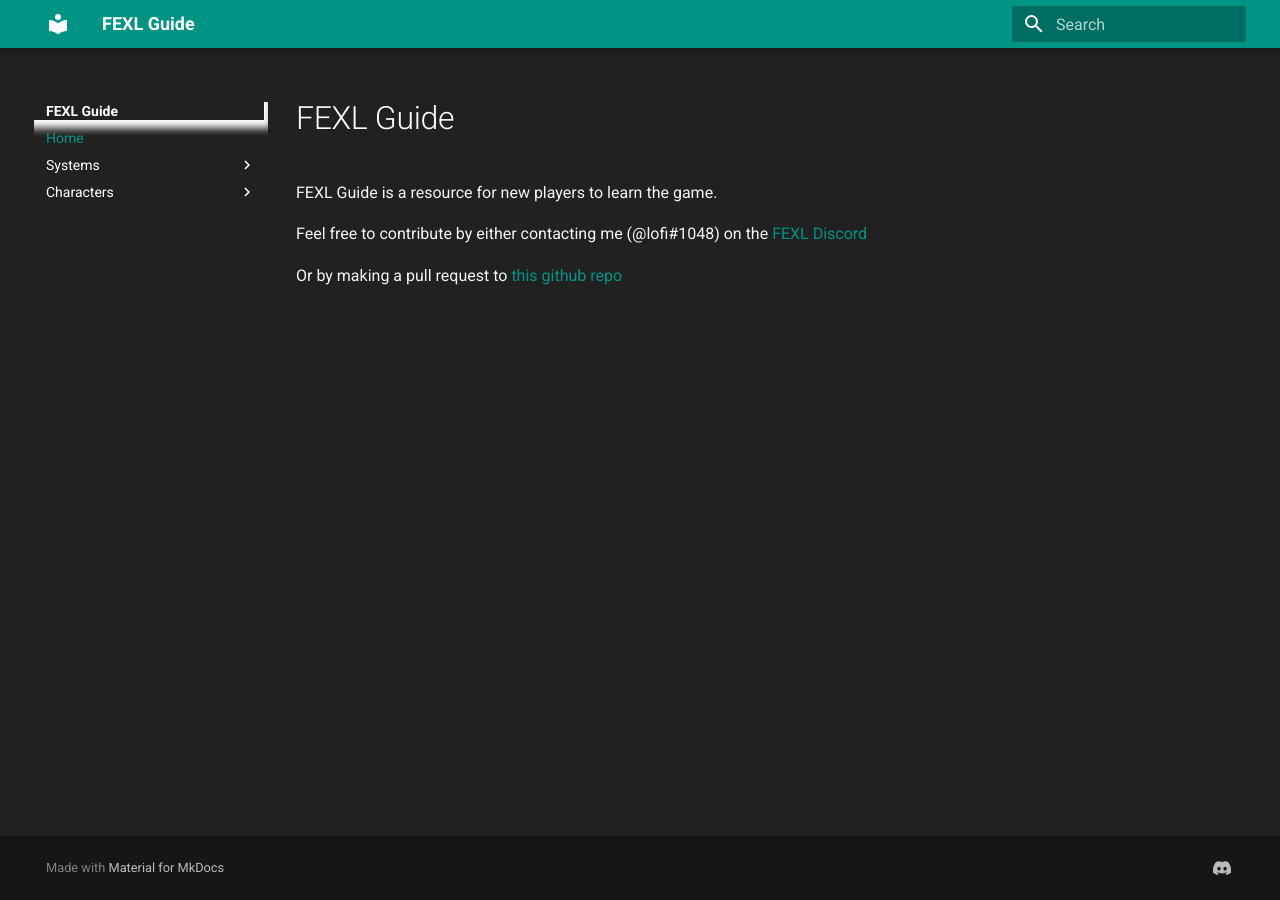
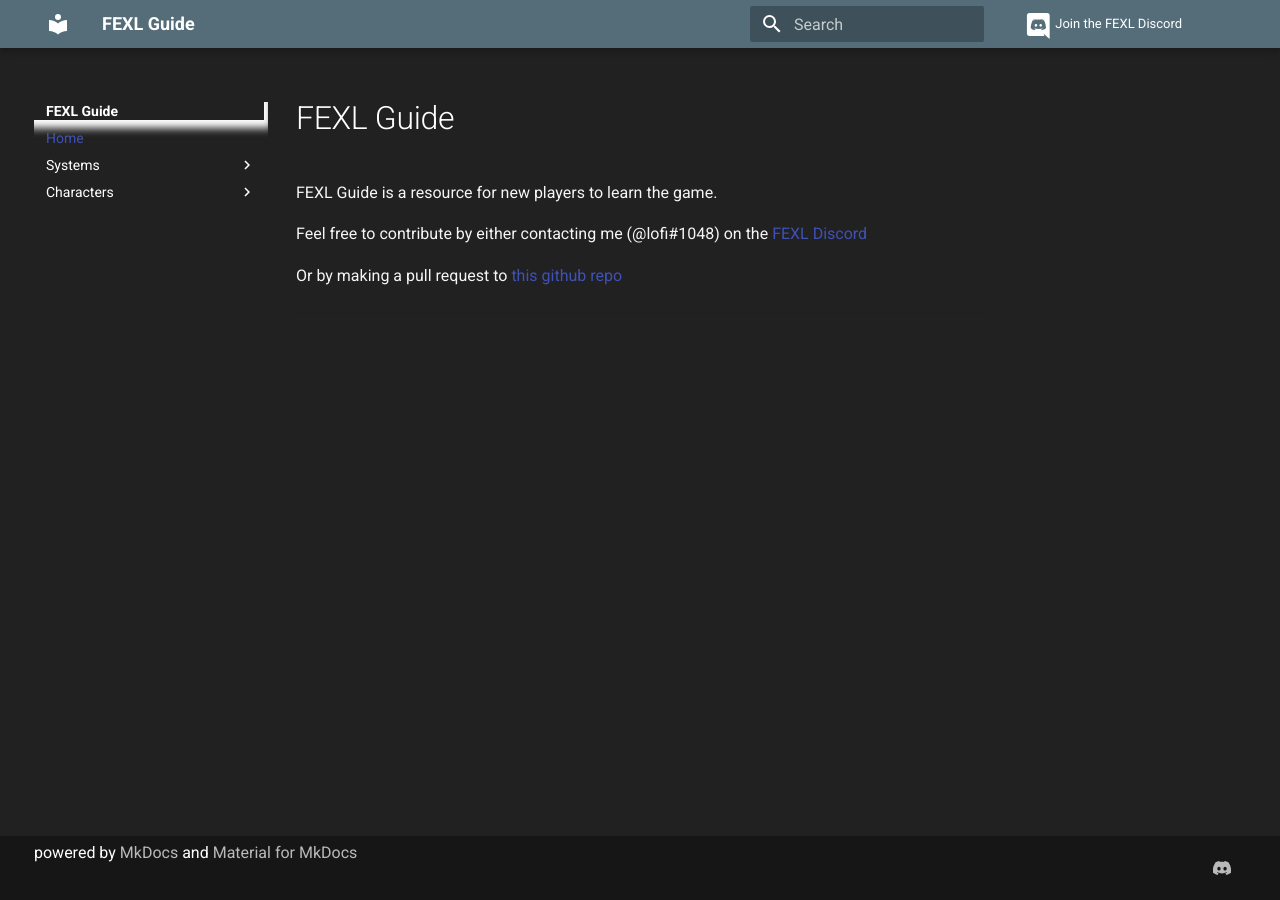
Before and after one commit to fabricioanciaes/fexlguide, an MkDocs documentation site: the page built from docs/index.md, in a window 1280 px wide. Built offline with MkDocs 1.6.1 and Material for MkDocs 9.7.7, drawn with Linux system fonts in a browser that asks for light colours.

Commit message:
added discord link, small changes in the layout

```diff
--- a/mkdocs.yml
+++ b/mkdocs.yml
@@ -4,12 +4,17 @@
 site_author: FEXL Discord
 site_url: https://fabricioanciaes.github.io/fexl-guide/
 
+# Change this to your discord invite link
+repo_name: Join the FEXL Discord
+repo_url: https://discord.gg/Jxs6448
+edit_uri: ""
+
 theme:
   name: 'material'
   custom_dir: 'theme'
   palette:
-    primary: 'Teal'
-    accent: 'Teal'
+    primary: 'Blue Grey'
+    accent: 'Cyan'
 
 extra_css:
   - stylesheets/dark_theme.css
--- /dev/null
+++ b/theme/mkdocs_theme.yml
@@ -0,0 +1,73 @@
+# Copyright (c) 2016-2018 Martin Donath <martin.donath@squidfunk.com>
+
+# Permission is hereby granted, free of charge, to any person obtaining a copy
+# of this software and associated documentation files (the "Software"), to
+# deal in the Software without restriction, including without limitation the
+# rights to use, copy, modify, merge, publish, distribute, sublicense, and/or
+# sell copies of the Software, and to permit persons to whom the Software is
+# furnished to do so, subject to the following conditions:
+
+# The above copyright notice and this permission notice shall be included in
+# all copies or substantial portions of the Software.
+
+# THE SOFTWARE IS PROVIDED "AS IS", WITHOUT WARRANTY OF ANY KIND, EXPRESS OR
+# IMPLIED, INCLUDING BUT NOT LIMITED TO THE WARRANTIES OF MERCHANTABILITY,
+# FITNESS FOR A PARTICULAR PURPOSE AND NON-INFRINGEMENT. IN NO EVENT SHALL THE
+# AUTHORS OR COPYRIGHT HOLDERS BE LIABLE FOR ANY CLAIM, DAMAGES OR OTHER
+# LIABILITY, WHETHER IN AN ACTION OF CONTRACT, TORT OR OTHERWISE, ARISING
+# FROM, OUT OF OR IN CONNECTION WITH THE SOFTWARE OR THE USE OR OTHER DEALINGS
+# IN THE SOFTWARE.
+
+# Language for theme localization
+language: en
+
+# Text direction (can be ltr or rtl), default: ltr
+direction:
+
+# Feature flags for functionality that alters behavior significantly, and thus
+# may be a matter of taste
+feature:
+
+  # Another layer on top of the main navigation for larger screens in the form
+  # of tabs, especially useful for larger documentation projects
+  tabs: true
+
+# Sets the primary and accent color palettes as defined in the Material Design
+# documentation - possible values can be looked up in the getting started guide
+palette:
+
+  # Primary color used for header, sidebar and links, default: indigo
+  primary:
+
+  # Accent color for highlighting user interaction, default: indigo
+  accent:
+
+# Fonts used by Material, automatically loaded from Google Fonts - see the site
+# for a list of available fonts
+font:
+
+  # Default font for text
+  text: Roboto
+
+  # Fixed-width font for code listings
+  code: Roboto Mono
+
+# Favicon to be rendered
+favicon: assets/images/favicon.png
+
+# The logo of the documentation shown in the header and navigation can either
+# be a Material Icon ligature (see https://material.io/icons/) or an image URL
+logo:
+  icon: "\uE80C"
+
+# Material includes the search in the header as a partial, not as a separate
+# template, so it's correct that search.html is missing
+include_search_page: false
+
+# Material doesn't use MkDocs search functionality but provides its own. For
+# this reason, only the search index needs to be built
+search_index_only: true
+
+# Static pages to build
+static_templates:
+  - 404.html
--- /dev/null
+++ b/theme/partials/footer.html
@@ -0,0 +1,53 @@
+<!--
+  Copyright (c) 2016-2018 Martin Donath <martin.donath@squidfunk.com>
+
+  Permission is hereby granted, free of charge, to any person obtaining a copy
+  of this software and associated documentation files (the "Software"), to
+  deal in the Software without restriction, including without limitation the
+  rights to use, copy, modify, merge, publish, distribute, sublicense, and/or
+  sell copies of the Software, and to permit persons to whom the Software is
+  furnished to do so, subject to the following conditions:
+
+  The above copyright notice and this permission notice shall be included in
+  all copies or substantial portions of the Software.
+
+  THE SOFTWARE IS PROVIDED "AS IS", WITHOUT WARRANTY OF ANY KIND, EXPRESS OR
+  IMPLIED, INCLUDING BUT NOT LIMITED TO THE WARRANTIES OF MERCHANTABILITY,
+  FITNESS FOR A PARTICULAR PURPOSE AND NON-INFRINGEMENT. IN NO EVENT SHALL THE
+  AUTHORS OR COPYRIGHT HOLDERS BE LIABLE FOR ANY CLAIM, DAMAGES OR OTHER
+  LIABILITY, WHETHER IN AN ACTION OF CONTRACT, TORT OR OTHERWISE, ARISING
+  FROM, OUT OF OR IN CONNECTION WITH THE SOFTWARE OR THE USE OR OTHER DEALINGS
+  IN THE SOFTWARE.
+-->
+
+{% import "partials/language.html" as lang with context %}
+
+<!-- Application footer -->
+<footer class="md-footer">
+
+
+  <!-- Further information -->
+  <div class="md-footer-meta md-typeset">
+    <div class="md-footer-meta__inner md-grid">
+
+      <!-- Copyright and theme information -->
+      <div class="md-footer-copyright">
+        {% if config.copyright %}
+        <div class="md-footer-copyright__highlight">
+          {{ config.copyright }}
+        </div>
+        {% endif %}
+        powered by
+        <a href="https://www.mkdocs.org">MkDocs</a>
+        and
+        <a href="https://squidfunk.github.io/mkdocs-material/">
+          Material for MkDocs</a>
+      </div>
+
+      <!-- Social links -->
+      {% block social %}
+      {% include "partials/social.html" %}
+      {% endblock %}
+    </div>
+  </div>
+</footer>
--- /dev/null
+++ b/theme/partials/language/en.html
@@ -0,0 +1,46 @@
+<!--
+  Copyright (c) 2016-2018 Martin Donath <martin.donath@squidfunk.com>
+
+  Permission is hereby granted, free of charge, to any person obtaining a copy
+  of this software and associated documentation files (the "Software"), to
+  deal in the Software without restriction, including without limitation the
+  rights to use, copy, modify, merge, publish, distribute, sublicense, and/or
+  sell copies of the Software, and to permit persons to whom the Software is
+  furnished to do so, subject to the following conditions:
+
+  The above copyright notice and this permission notice shall be included in
+  all copies or substantial portions of the Software.
+
+  THE SOFTWARE IS PROVIDED "AS IS", WITHOUT WARRANTY OF ANY KIND, EXPRESS OR
+  IMPLIED, INCLUDING BUT NOT LIMITED TO THE WARRANTIES OF MERCHANTABILITY,
+  FITNESS FOR A PARTICULAR PURPOSE AND NON-INFRINGEMENT. IN NO EVENT SHALL THE
+  AUTHORS OR COPYRIGHT HOLDERS BE LIABLE FOR ANY CLAIM, DAMAGES OR OTHER
+  LIABILITY, WHETHER IN AN ACTION OF CONTRACT, TORT OR OTHERWISE, ARISING
+  FROM, OUT OF OR IN CONNECTION WITH THE SOFTWARE OR THE USE OR OTHER DEALINGS
+  IN THE SOFTWARE.
+-->
+
+<!-- Translations: English -->
+{% macro t(key) %}{{ {
+"language": "en",
+"direction": "ltr",
+"clipboard.copy": "Copy to clipboard",
+"clipboard.copied": "Copied to clipboard",
+"edit.link.title": "Edit this page",
+"footer.previous": "Previous",
+"footer.next": "Next",
+"meta.comments": "Comments",
+"meta.source": "Source",
+"search.language": "en",
+"search.pipeline.stopwords": true,
+"search.pipeline.trimmer": true,
+"search.placeholder": "Search",
+"search.result.placeholder": "Type to start searching",
+"search.result.none": "No matching documents",
+"search.result.one": "1 matching document",
+"search.result.other": "# matching documents",
+"search.tokenizer": "[\s\-]+",
+"skip.link.title": "Skip to content",
+"source.link.title": "Join our Discord!",
+"toc.title": "Table of contents"
+}[key] }}{% endmacro %}
--- /dev/null
+++ b/theme/partials/source.html
@@ -0,0 +1,55 @@
+<!--
+  Copyright (c) 2016-2018 Martin Donath <martin.donath@squidfunk.com>
+
+  Permission is hereby granted, free of charge, to any person obtaining a copy
+  of this software and associated documentation files (the "Software"), to
+  deal in the Software without restriction, including without limitation the
+  rights to use, copy, modify, merge, publish, distribute, sublicense, and/or
+  sell copies of the Software, and to permit persons to whom the Software is
+  furnished to do so, subject to the following conditions:
+
+  The above copyright notice and this permission notice shall be included in
+  all copies or substantial portions of the Software.
+
+  THE SOFTWARE IS PROVIDED "AS IS", WITHOUT WARRANTY OF ANY KIND, EXPRESS OR
+  IMPLIED, INCLUDING BUT NOT LIMITED TO THE WARRANTIES OF MERCHANTABILITY,
+  FITNESS FOR A PARTICULAR PURPOSE AND NON-INFRINGEMENT. IN NO EVENT SHALL THE
+  AUTHORS OR COPYRIGHT HOLDERS BE LIABLE FOR ANY CLAIM, DAMAGES OR OTHER
+  LIABILITY, WHETHER IN AN ACTION OF CONTRACT, TORT OR OTHERWISE, ARISING
+  FROM, OUT OF OR IN CONNECTION WITH THE SOFTWARE OR THE USE OR OTHER DEALINGS
+  IN THE SOFTWARE.
+-->
+
+{% import "partials/language.html" as lang with context %}
+
+<!--
+  Check whether the repository is hosted on one of the supported code hosting
+  platforms (GitHub, GitLab or Bitbucket) to show icon.
+-->
+{% set platform = config.extra.repo_icon or config.repo_url %}
+{% if "github" in platform %}
+  {% set repo_type = "github" %}
+{% elif "gitlab" in platform %}
+  {% set repo_type = "gitlab" %}
+{% elif "bitbucket" in platform %}
+  {% set repo_type = "bitbucket" %}
+{% else %}
+  {% set repo_type = "discord" %}
+{% endif %}
+
+<!-- Repository containing source -->
+{% block repo %}
+  <a href="{{ config.repo_url }}" title="{{ lang.t('source.link.title') }}"
+      class="md-source" data-md-source="{{ repo_type }}">
+    {% if repo_type %}
+      <div class="md-source__icon">
+        <svg xmlns="http://www.w3.org/2000/svg" viewBox="0 0 24 24">
+          <path fill="currentColor" d="M15.44 11.44c0 .68-.5 1.24-1.14 1.24-.62 0-1.14-.56-1.14-1.24 0-.68.5-1.24 1.14-1.24s1.14.56 1.14 1.24zm-5.21-1.23c-.64 0-1.14.56-1.14 1.24s.51 1.24 1.14 1.24c.64 0 1.14-.56 1.14-1.24.01-.69-.5-1.24-1.14-1.24zM22 3.15v19.99c-2.81-2.48-1.91-1.66-5.17-4.69l.59 2.06H4.78a2.29 2.29 0 0 1-2.28-2.3V3.15A2.3 2.3 0 0 1 4.78.85h14.93A2.3 2.3 0 0 1 22 3.15zm-3.18 10.57c0-3.59-1.6-6.5-1.6-6.5-1.6-1.2-3.13-1.17-3.13-1.17l-.16.18a7.38 7.38 0 0 1 2.77 1.42 9.46 9.46 0 0 0-8.32-.32c-.41.18-.65.31-.65.31s.92-.88 2.93-1.46l-.11-.13s-1.53-.03-3.13 1.17c0 0-1.6 2.91-1.6 6.5 0 0 .94 1.62 3.4 1.69l.75-.92C8.54 14.06 8 13.17 8 13.17c.16.11.43.26.46.28a8.12 8.12 0 0 0 8.23-.27s-.56.91-2.02 1.33c.33.42.74.9.74.9 2.47-.08 3.41-1.69 3.41-1.69z" />
+        </svg>
+      </div>
+    {% endif %}
+    <div class="md-source__repository">
+      {{ config.repo_name }}
+    </div>
+  </a>
+{% endblock %}
```
Also changed, not shown: theme/assets/images/icons/discord.svg (added).
